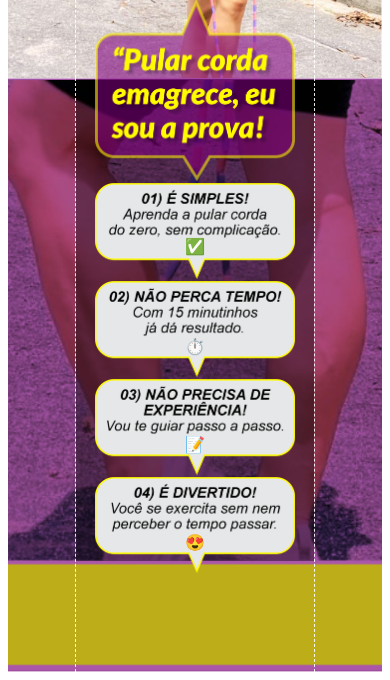
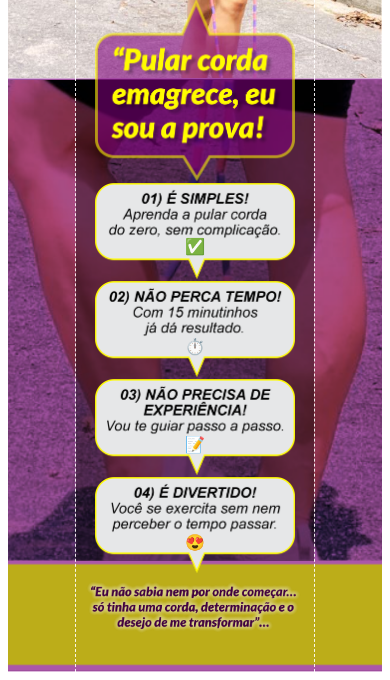
Before and after one commit to AriovaldoJM/transforme, a PHP site: page / in a window 390 px wide. Shown: the part 360-1040 px from the top of the page. Run offline with PHP 8.4, Linux system fonts and the light colour scheme.

Commit message:
feature/Upagrade section 2

```diff
--- a/css/style.css
+++ b/css/style.css
@@ -164,4 +164,15 @@
         top: 62px;
         left: 90px;
     }
+    .card-6 {
+        position: absolute;
+        top: 502px;
+        left: 50%;
+        transform: translateX(-50%); /* centraliza horizontalmente */
+
+        display: flex;
+        align-items: center;
+        justify-content: center;
+        flex-direction: column;
+    }
 }
--- a/index.html
+++ b/index.html
@@ -62,6 +62,9 @@
                     😍
                 </div>
             </div>
+            <div class="card-6">
+                <img src="https://ariovaldojm.github.io/transforme/images/image_8_mobile.png" alt="Transforma Corda com Gabi" width="220px">
+            </div>
         </div>
     </section>
 
```
Also changed, not shown: images/image_8_mobile.png (added).
